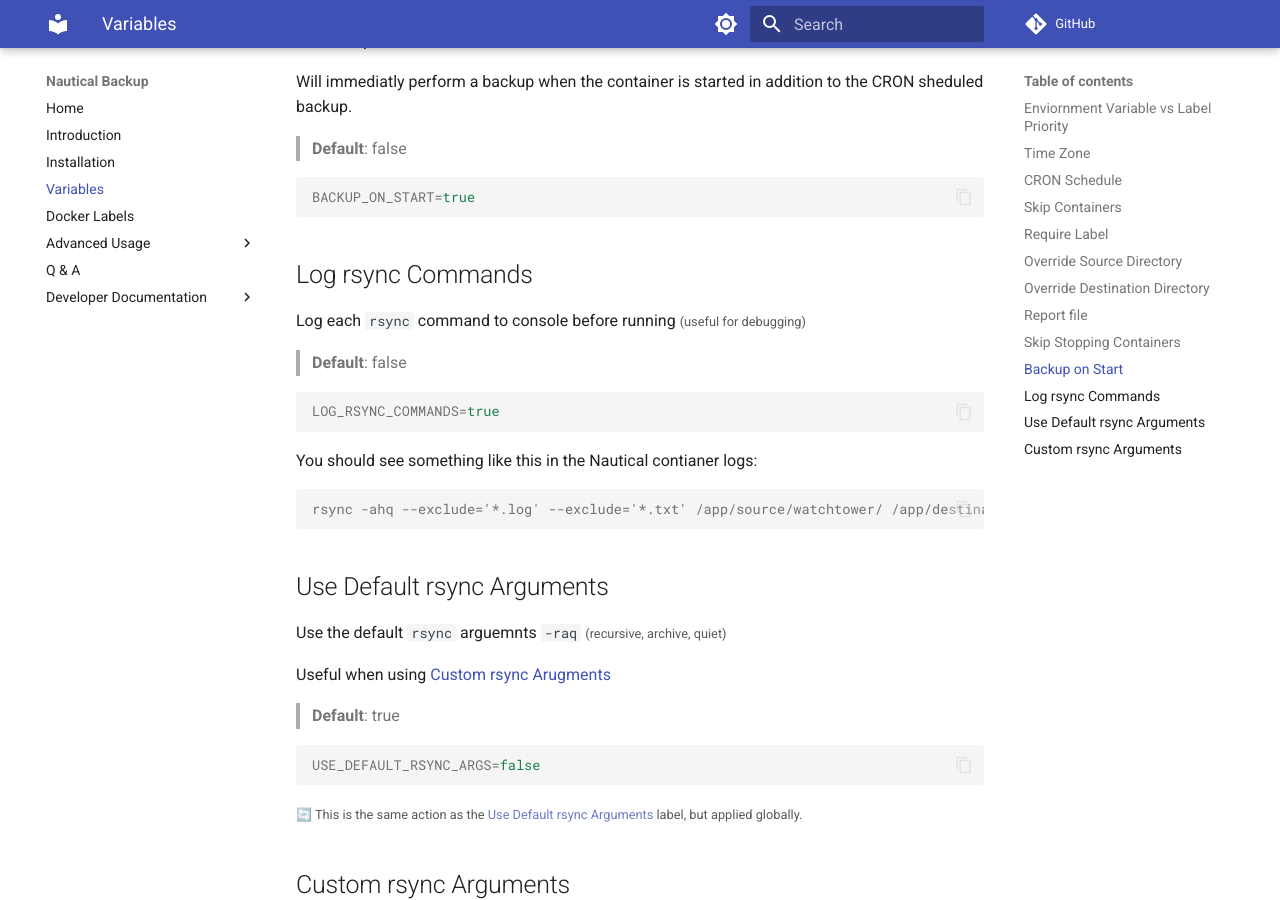
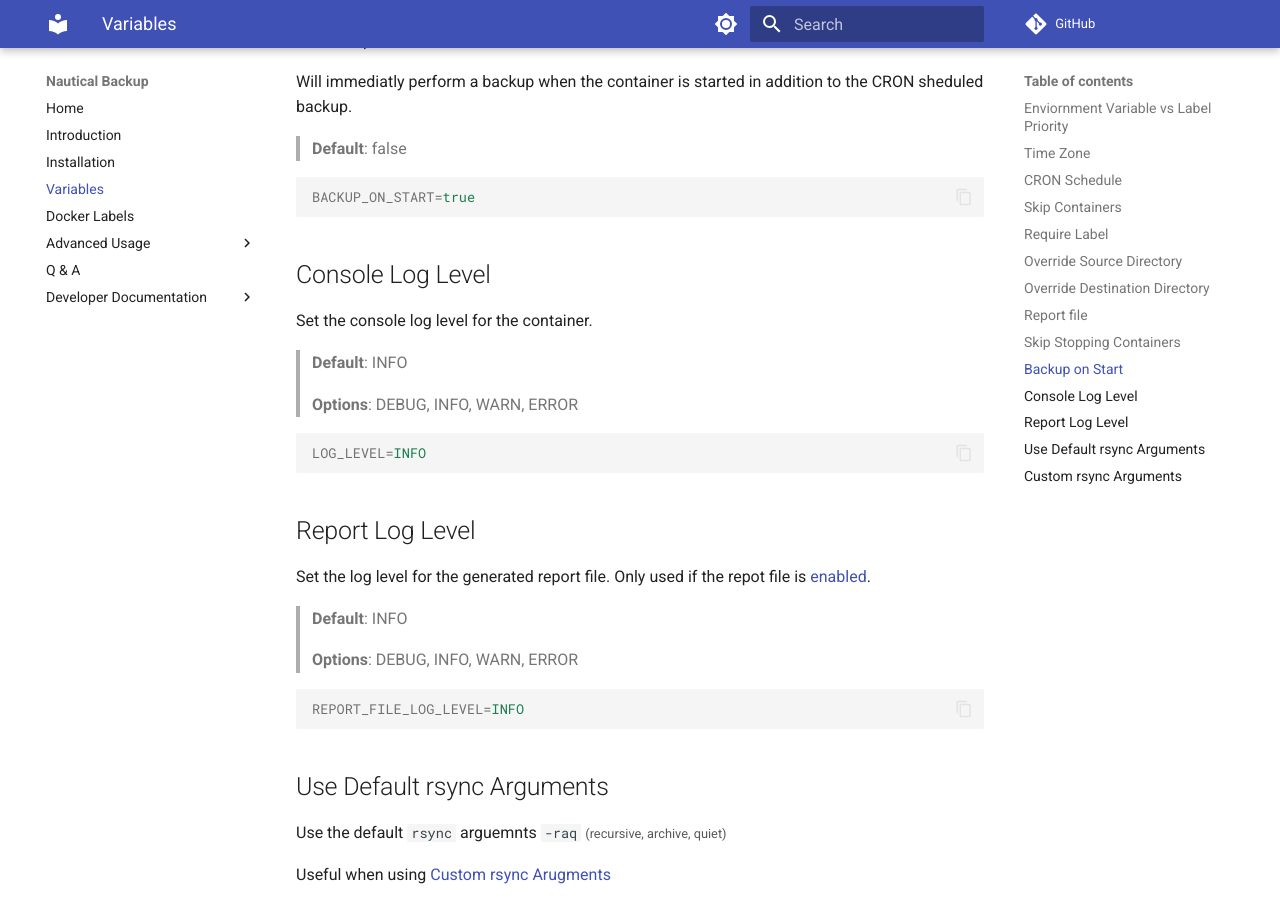
Before and after one commit to Minituff/nautical-backup, an MkDocs documentation site: the page built from docs/arguments.md, in a window 1280 px wide and 900 px high, scrolled down 3435 px. Built offline with MkDocs 1.6.1 and Material for MkDocs 9.7.7, drawn with Linux system fonts in a browser that asks for light colours; comment, search, counter and statistics services are not loaded.

Commit message:
Add logging (#45)

````diff
--- a/docs/arguments.md
+++ b/docs/arguments.md
@@ -165,18 +165,27 @@
 BACKUP_ON_START=true
 ```
 
-## Log rsync Commands
+## Console Log Level
+Set the console log level for the container.
 
-Log each `rsync` command to console before running <small>(useful for debugging)</small>
+> **Default**: INFO
 
-> **Default**: false
+> **Options**: DEBUG, INFO, WARN, ERROR
 
 ```properties
-LOG_RSYNC_COMMANDS=true
+LOG_LEVEL=INFO
 ```
-You should see something like this in the Nautical contianer logs:
-```console
-rsync -ahq --exclude='*.log' --exclude='*.txt' /app/source/watchtower/ /app/destination/watchtower/
+
+## Report Log Level
+Set the log level for the generated report file.
+Only used if the repot file is [enabled](#report-file).
+
+> **Default**: INFO
+
+> **Options**: DEBUG, INFO, WARN, ERROR
+
+```properties
+REPORT_FILE_LOG_LEVEL=INFO
 ```
 
 ## Use Default rsync Arguments
````
Also changed, not shown: docs/labels.md (+2 -1 lines), 4 other files.
